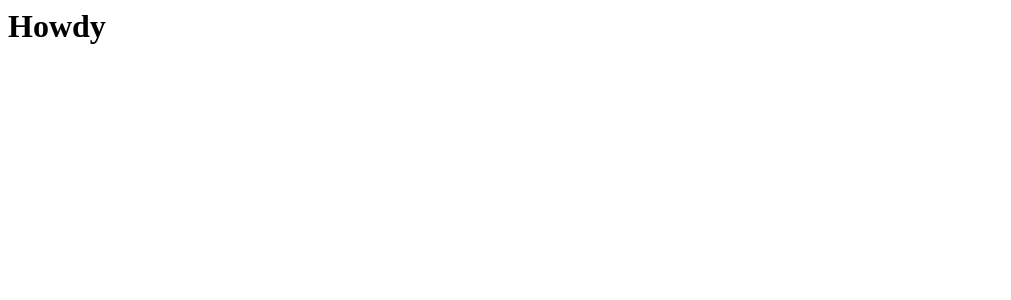
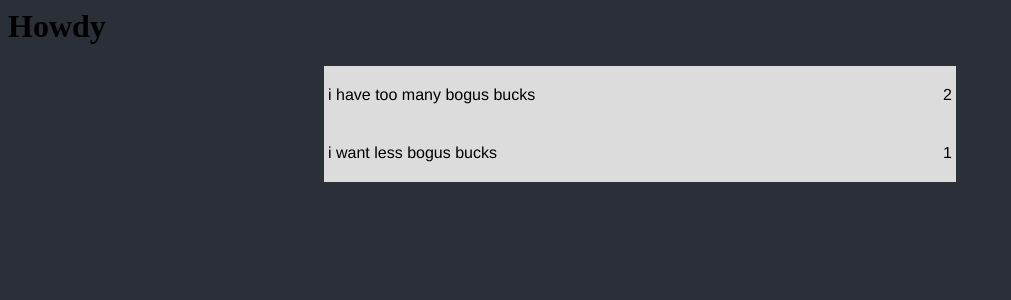
Before and after one commit to noopnoop/reactForum, a React (Vite) app: page / in a window 1280 px wide. Shown: the top 300 px of the page, without its empty margins (0-1011 px from the left). Built offline with nearby package versions, Linux system fonts and the light colour scheme.

Commit message:
start mockup

```diff
--- /dev/null
+++ b/src/index.css
@@ -0,0 +1,33 @@
+body {
+  background-color: #2A2F38;
+}
+
+#appContainer {
+  margin: auto;
+  width: 50%;
+  background-color: #EEEEEE;
+}
+
+.threadEntry {
+  padding: 4px;
+  font-family: Helvetica, sans-serif;
+  font-size: 16px;
+  background-color: gainsboro;
+  text-align: left;
+}
+
+.threadName {
+  background-color: gainsboro;
+  float: left;
+}
+
+.threadReplyCount {
+  float: right;
+  background-color: gainsboro;
+}
+
+.threadEntry::after {
+  content: "";
+  clear: both;
+  display: table;
+}
--- a/src/index.html
+++ b/src/index.html
@@ -1,6 +1,21 @@
 <html>
+  <head>
+    <title>reactForum</title>
+    <link rel="stylesheet" type="text/css" href="./index.css">
+  </head>
+
   <body>
     <div id="root"></div>
+    <div id="appContainer">
+      <div class= "threadEntry" >
+        <p class = "threadName"> i have too many bogus bucks </p>
+        <p class = "threadReplyCount"> 2 </p>
+     </div>
+      <div class= "threadEntry" >
+        <p class = "threadName"> i want less bogus bucks</p>
+        <p class = "threadReplyCount"> 1 </p>
+     </div>
+    </div>
     <script type="module" src="./index.tsx"></script>
   </body>
 </html>
```
